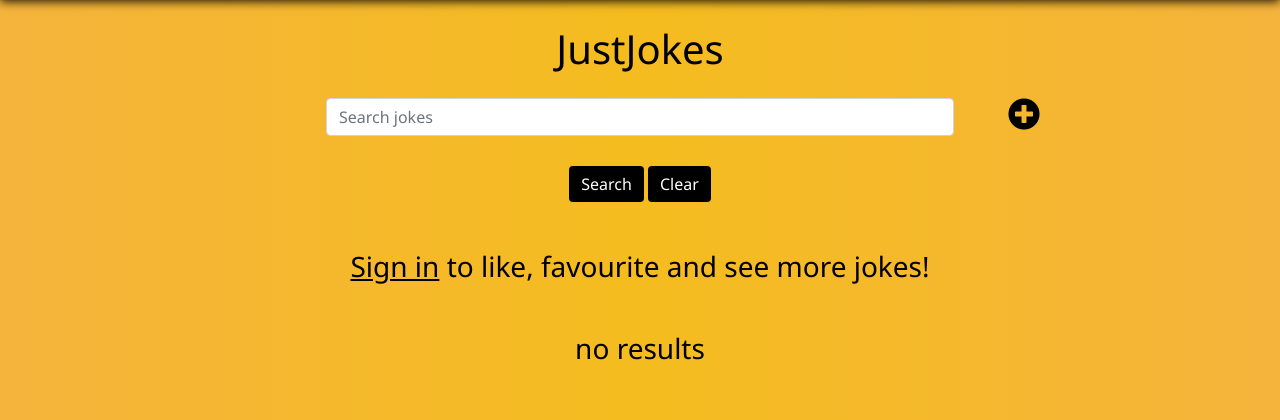
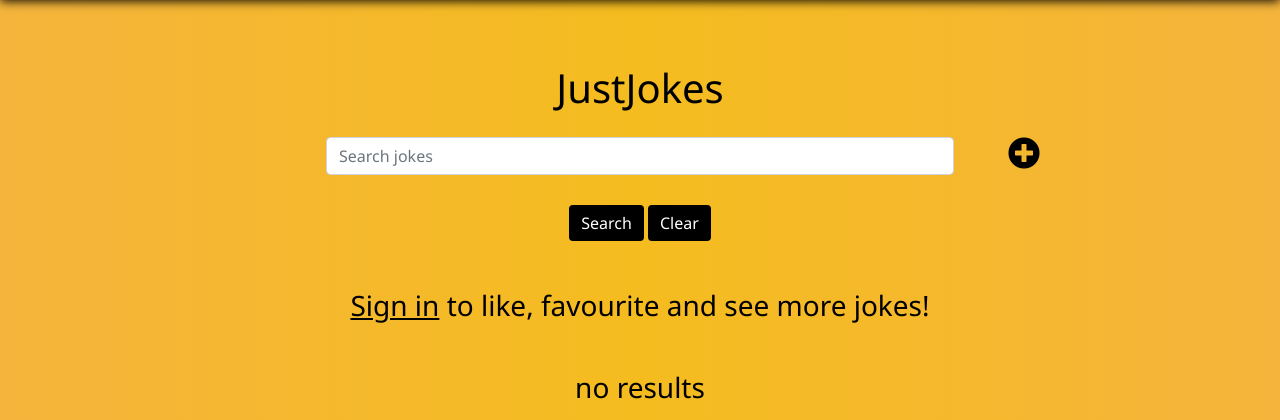
Before and after one commit to DarraghReid/just_jokes, a Flask app: page / in a window 1280 px wide. Shown: the part 56-476 px from the top of the page. Run offline with Flask 2, Linux system fonts and the light colour scheme; data that the repository does not hold is empty; some libraries are stand-ins or nearby versions.

Commit message:
add margin-top to header to fix navbar cover bug

```diff
--- a/static/css/style.css
+++ b/static/css/style.css
@@ -41,6 +41,10 @@ a {
 
 /*---------------------------------------------------header*/
 
+#home {
+    margin-top: 95px;
+}
+
 .navbar {
     background-image: linear-gradient(to right, rgb(245, 180, 60), rgb(245, 188, 31), rgb(245, 180, 60));
     box-shadow: 0 1px 10px;
@@ -64,10 +68,6 @@ a {
     color: black;
 }
 
-.flash {
-    margin-top: 56px;
-}
-
 /*---------------------------------------------------search controls*/
 
 .jj-head {
@@ -78,6 +78,7 @@ a {
 
 .flash {
     background-color: white;
+    margin-top: 56px;
 }
 
 .search-controls {
```
